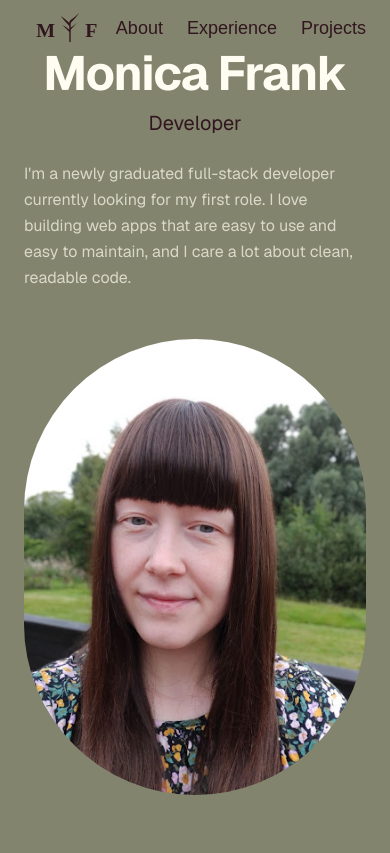
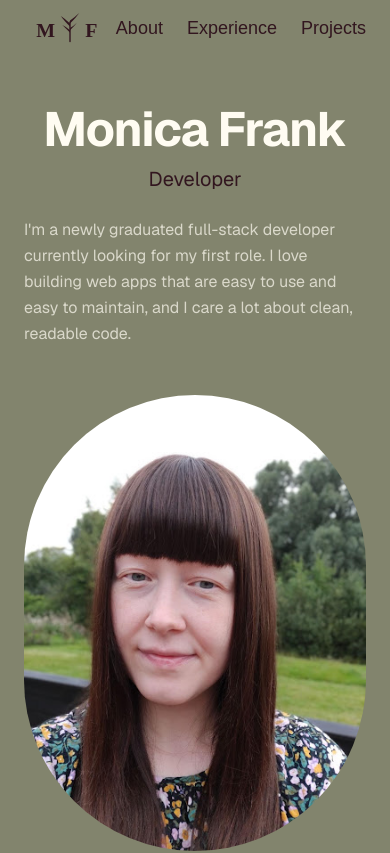
Before and after one commit to Monicatoep/portfolio, a Next.js app: page / in a window 390 px wide. Shown: the top 853 px of the page. Built offline with nearby package versions, Linux system fonts and the light colour scheme.

Commit message:
fixed spacing on mobile

```diff
--- a/app/layout.tsx
+++ b/app/layout.tsx
@@ -29,7 +29,7 @@ export default function RootLayout({
       lang="en"
       className={`${geistSans.variable} ${geistMono.variable} h-full antialiased`}
     >
-      <body className="min-h-full flex flex-col">
+      <body className="min-h-full flex flex-col pt-14">
         <Topbar />
         <Sidebar />
         {children}
```
